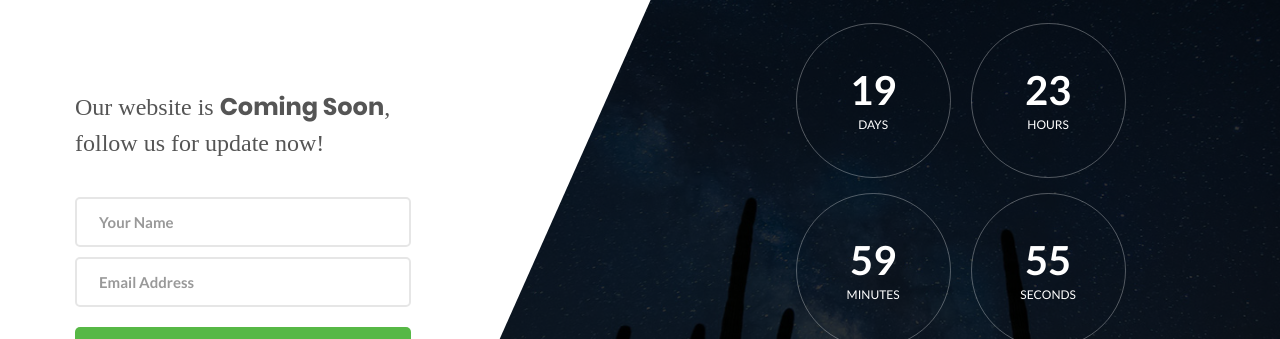
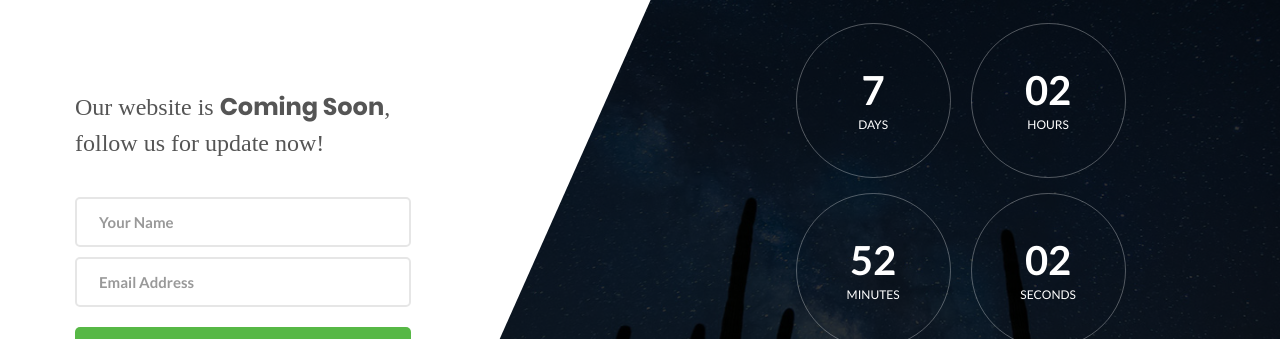
Before and after one commit to tghimanshu/finsaarthi-coming-soon, a plain HTML site: page index.html in a window 1280 px wide. Shown: the part 172-511 px from the top of the page. Drawn offline with Linux system fonts and the light colour scheme; a web font is replaced by a local one.

Commit message:
Changed Dates to 1st April

```diff
--- a/index.html
+++ b/index.html
@@ -153,8 +153,8 @@
         /*Set Endtime here*/
         /*Endtime must be > current time*/
         endtimeYear: 2023,
-        endtimeMonth: 3,
-        endtimeDate: 20,
+        endtimeMonth: 4,
+        endtimeDate: 1,
         endtimeHours: 0,
         endtimeMinutes: 0,
         endtimeSeconds: 0,
```
